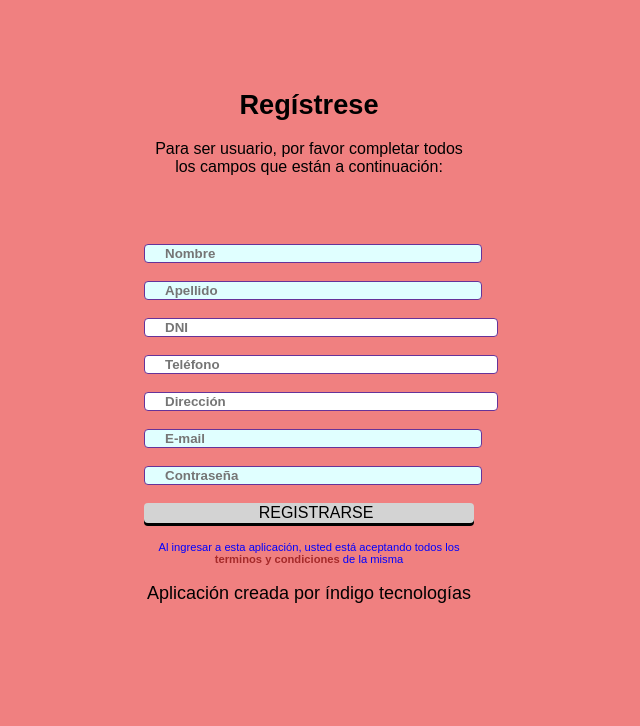
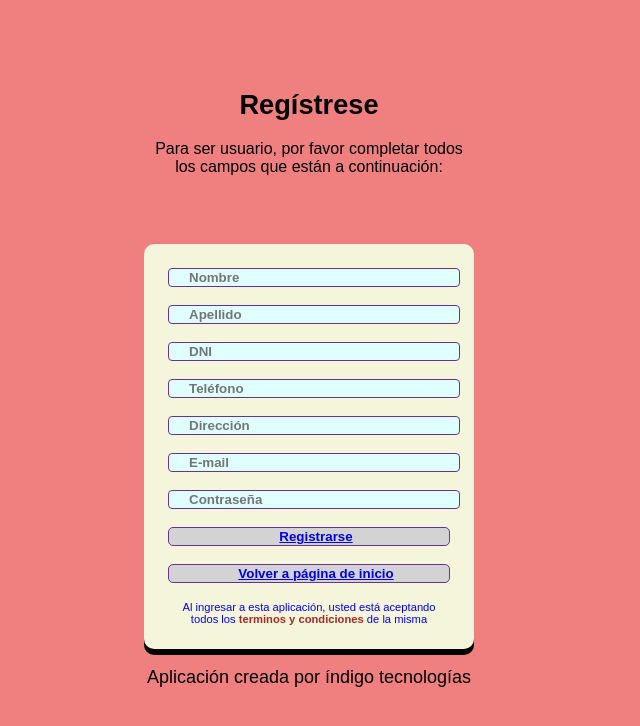
Before and after one commit to solalvarez15/NanoTec-ndigo, a plain HTML site: page FormRegistrarse.html in a window 1280 px wide. Shown: the whole page, without its empty margins (331-971 px from the left). Drawn offline with Linux system fonts and the light colour scheme.

Commit message:
Add files via upload

```diff
--- a/FormRegistrarse.html
+++ b/FormRegistrarse.html
@@ -43,7 +43,13 @@
                     <input id="contraseñaInput" type="password" placeholder="Contraseña">
                     <div id="contraseñaError" class="error-container"> </div>
 
-                    <input id="button2" type="submit" value="Registrarse">
+                   <!-- <input id="button2" type="submit" value="Registrarse">  -->
+                   <div>
+                    <button><a href="#">Registrarse</a></button>
+                </div>
+                    <div>
+                        <button><a href="index.html">Volver a página de inicio</a></button>
+                    </div>
 
                 </form>
                 <p class="terms">Al ingresar a esta aplicación, usted está aceptando todos los <a href="#">terminos y condiciones</a>  de la misma</p>
--- /dev/null
+++ b/styles Inicio.css
@@ -0,0 +1,57 @@
+<style>
+@import url('https://fonts.googleapis.com/css2?family=Poppins:wght@400;500;600;700&display=swap');
+</style>
+
+*{
+    padding: 0%;
+    margin: 0%;
+    box-sizing: border-box;
+}
+
+body{
+    font-family: 'Poppins', sans-serif;
+    background-color: lightcoral;
+    background-image: url(./foto\ fondo\ 3.jpeg);
+    color: black;
+}
+
+h1{
+  width: 96%;
+}
+.logop{
+    width: 150px;
+    margin: 0 auto;
+    vertical-align: middle;
+    box-sizing: border-box;
+    border-radius: 60%;
+}
+.buscador{
+    width: 31px;
+    height: 31px;
+    padding: 18px;
+    box-sizing: border-box;
+}
+.container {
+    position: relative;
+}
+input{
+    padding: 10px;
+    padding-right: 35px;
+    border-radius: 5px;
+    outline: none;
+    width: 350px;
+    font-size: 1rem;
+}
+button{
+    width: 31px;
+    height: 31px;
+    padding: 10px 15px;
+    position: absolute;
+    border: 0;
+    top: 0;
+    bottom: 0;
+    right: 0;
+    margin:auto;
+    border-radius: 0 5px 5px 0;
+
+}
--- /dev/null
+++ b/styles TermyCond.css
@@ -0,0 +1,22 @@
+<style>
+@import url('https://fonts.googleapis.com/css2?family=Poppins:wght@400;500;600;700&display=swap');
+</style>
+
+*{
+    padding: 0%;
+    margin: 0%;
+    box-sizing: border-box;
+}
+
+body{
+    font-family: 'Poppins', sans-serif;
+    background-color: lightcoral;
+    background-image: url(./foto\ fondo\ 3.jpeg);
+    color: black;
+}
+/*
+.main-container{
+    width: 330px;
+    margin: 96px auto 40px;
+}
+*/
--- a/styles.css
+++ b/styles.css
@@ -13,6 +13,7 @@ body{
     background-color: lightcoral;
     background-image: url(./foto\ fondo\ 3.jpeg);
     color: black;
+
 }
 
 .main-container{
@@ -29,22 +30,27 @@ h1{
 }
 
 .description {
-text-align: center;
-margin: 0px 10px 68px;
+    text-align: center;
+    margin: 0px 10px 68px;
 }
-.regist {
-    background-color: lightgrey;
-    width: 330px;
-    height: 90px;
-    padding: 22px 75px;
-    border-radius: 10px;
-    text-align: center;
-    margin-bottom: 20px;
-    box-shadow: 6px 6px rebeccapurple;
+
+button {
+    background-color: lightgray;
+    width: 100%;
+    height: 100%;
+    margin-bottom: 18px;
+    border-radius: 5px;
+    border: 1px solid rebeccapurple;
+    padding-left: 20px;
+    outline: none;
+    font-weight: 700;
+    font-family: 'Poppins', sans-serif;
+
 }
 
 .form-container {
     background-color: beige;
+    height: 100%;
     border-radius: 10px;
     padding: 24px;
     box-shadow: 0 6px 0;
@@ -114,6 +120,25 @@ padding: 1 rem;
     background-color: lightcyan;
     padding: 1 rem;
 }
+
+#dniInput{
+    width: 95%;
+    background-color: lightcyan;
+    padding: 1 rem;
+    }
+
+#telefonoInput{
+    width: 95%;
+    background-color: lightcyan;
+    padding: 1 rem;
+    }
+
+#direccionInput{
+    width: 95%;
+    background-color: lightcyan;
+    padding: 1 rem;
+    }
+
 #mailInput{
     width: 95%;
     background-color: lightcyan;
@@ -134,6 +159,13 @@ padding: 1 rem;
     color: lightseagreen;
 }
 
+.form-container2 {
+    background-color: beige;
+    height: 100%;
+    border-radius: 10px;
+    padding: 24px;
+    box-shadow: 0 6px 0;
+}
 
 /*------------ Computadora? ocelu no sé
 
```
Also changed, not shown: Inicio.html (added, +112 -0 lines), index.html (+8 -5 lines), terminosYCond.html (added, +41 -0 lines).
